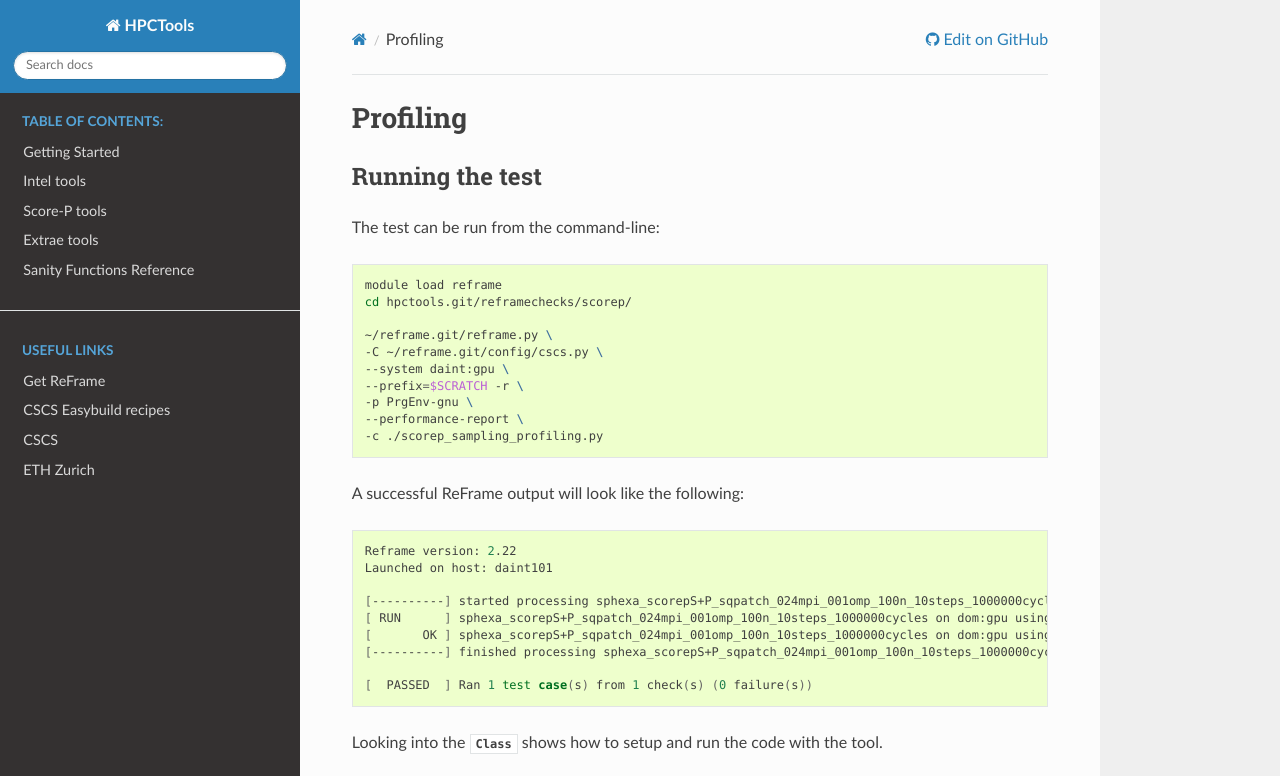
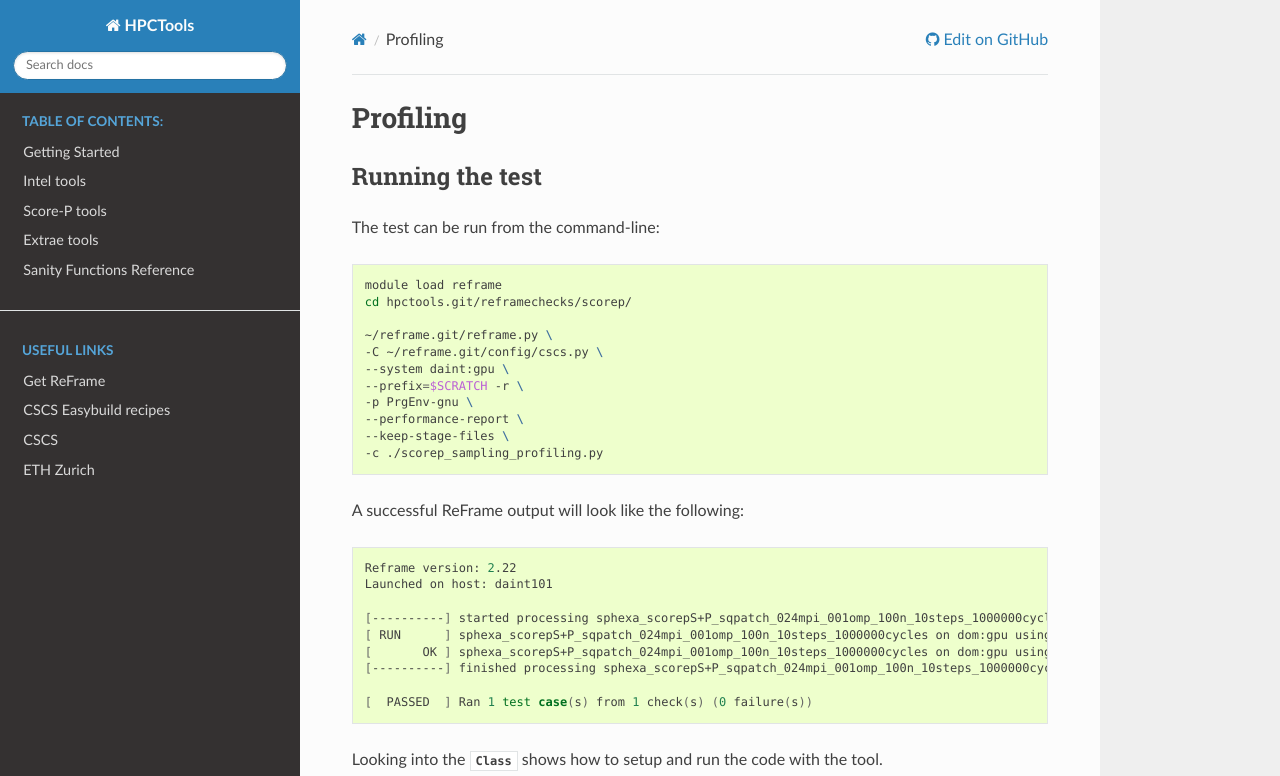
Before and after one commit to reframe-hpc/hpctools, a Sphinx documentation site: the page built from docs/source/scorep_profiling.rst, in a window 1280 px wide and 900 px high, cut to the strip 0-776 px from the top of the window. Built offline with Sphinx 7.4.7 and the Read the Docs theme 2.0.0, drawn with Linux system fonts in a browser that asks for light colours; formulas are drawn with MathJax 3.

Commit message:
keep-stage-files

```diff
--- a/docs/source/advisor.rst
+++ b/docs/source/advisor.rst
@@ -25,6 +25,7 @@ The test can be run from the command-line:
  --prefix=$SCRATCH -r \
  -p PrgEnv-gnu \
  --performance-report \
+ --keep-stage-files \
  -c ./intel_advisor.py
 
 A successful ReFrame output will look like the following:
--- a/docs/source/extrae.rst
+++ b/docs/source/extrae.rst
@@ -26,6 +26,7 @@ The test can be run from the command-line:
  --prefix=$SCRATCH -r \
  -p PrgEnv-gnu \
  --performance-report \
+ --keep-stage-files \
  -c ./extrae.py
 
 A successful ReFrame output will look like the following:
--- a/docs/source/inspector.rst
+++ b/docs/source/inspector.rst
@@ -30,6 +30,7 @@ The test can be run from the command-line:
  --prefix=$SCRATCH -r \
  -p PrgEnv-gnu \
  --performance-report \
+ --keep-stage-files \
  -c ./intel_inspector.py
 
 A successful ReFrame output will look like the following:
--- a/docs/source/scorep_profiling.rst
+++ b/docs/source/scorep_profiling.rst
@@ -18,6 +18,7 @@ The test can be run from the command-line:
  --prefix=$SCRATCH -r \
  -p PrgEnv-gnu \
  --performance-report \
+ --keep-stage-files \
  -c ./scorep_sampling_profiling.py
 
 A successful ReFrame output will look like the following:
--- a/docs/source/scorep_tracing.rst
+++ b/docs/source/scorep_tracing.rst
@@ -18,6 +18,7 @@ The test can be run from the command-line:
  --prefix=$SCRATCH -r \
  -p PrgEnv-gnu \
  --performance-report \
+ --keep-stage-files \
  -c ./scorep_sampling_tracing.py
 
 A successful ReFrame output will look like the following:
--- a/docs/source/started.rst
+++ b/docs/source/started.rst
@@ -71,6 +71,7 @@ The test can be run from the command-line:
     -C ~/reframe.git/config/cscs.py \
     --system daint:gpu \
     --prefix=$SCRATCH -r \
+    --keep-stage-files \
     -c ./internal_timers_mpi.py
 
 where:
```
